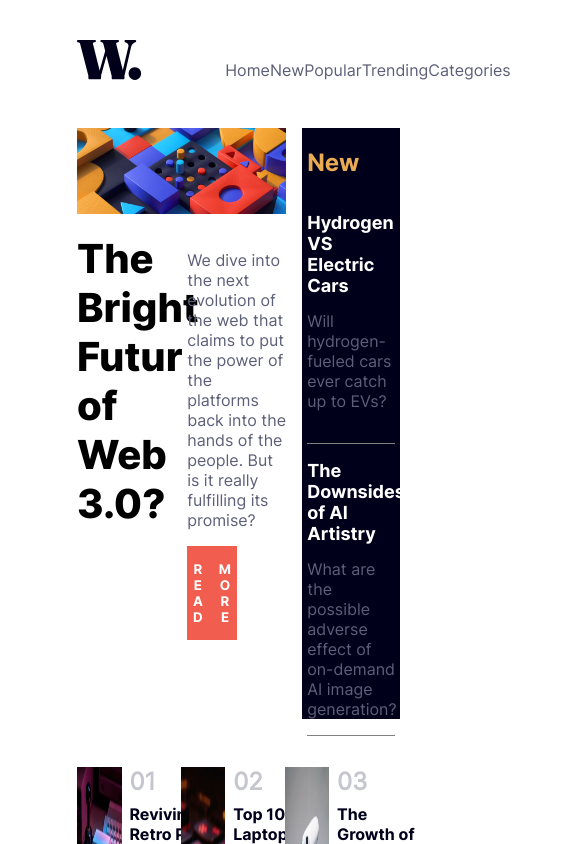
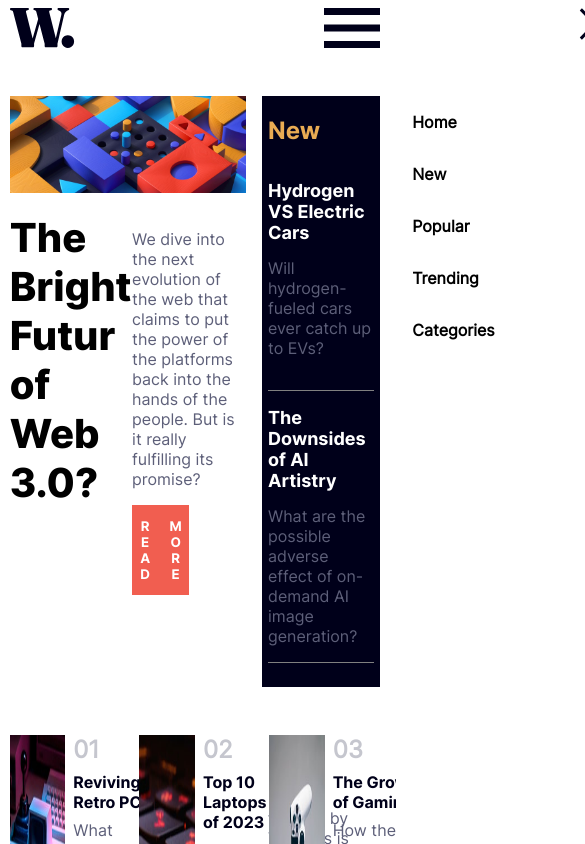
Before and after one commit to TahiryAllaoui/Homepage-component, a React (Vite) app: page / in a window 390 px wide. Shown: the top 844 px of the page, 585 px wide, since content can reach past the window. Built offline with nearby package versions, Linux system fonts and the light colour scheme.

Commit message:
Responsive Navbar done

```diff
--- a/src/components/App.tsx
+++ b/src/components/App.tsx
@@ -7,6 +7,7 @@ function App() {
 
   return (
     <div className='app'>
+      <div id='back'></div>
       <Navbar />
       <Section />
       <Footer />
--- a/src/components/Navbar.tsx
+++ b/src/components/Navbar.tsx
@@ -4,15 +4,33 @@ import logo from '../assets/images/logo.svg'
 import '../style/Navbar.scss'
 
 const Navbar = () => {
+    const handleOpen = () => {
+        let nav = document.querySelector('.navbar-item') as HTMLElement;
+        nav.style.left = "42%";
+        let back = document.querySelector('#back') as HTMLElement;
+        back.style.display = "block";
+    }
+    const handleClose = () => {
+        let nav = document.querySelector('.navbar-item') as HTMLElement;
+        nav.style.left = "calc(100% + 1rem)";
+        let back = document.querySelector('#back') as HTMLElement;
+        back.style.display = "none";
+    }
     return <nav className='navbar-main'>
+        <div className='header-nav'>
             <img src={logo} alt="" />
+            <img src={menuOpen} alt="" className='menu-open' onClick={handleOpen} />
+        </div>
         <div className="navbar-item">
+            <img src={menuCLose} alt="" className='menu-close' onClick={handleClose} />
+            <div className="inner-navbar">
                 <a href="#">Home</a>
                 <a href="#">New</a>
                 <a href="#">Popular</a>
                 <a href="#">Trending</a>
                 <a href="#">Categories</a>
             </div>
+        </div>
     </nav>
 };
 
--- a/src/style/App.scss
+++ b/src/style/App.scss
@@ -15,3 +15,29 @@
   flex-direction: column;
   gap: 3rem;
 }
+
+@media (max-width: 416px) {
+  #root {
+    padding: 0;
+    margin: 0;
+  }
+
+  .app {
+    width: 95%;
+    height: 100%;
+    padding-top: 0.5rem;
+    margin: 0;
+
+    #back {
+      width: 100%;
+      height: 100%;
+      position: absolute;
+      left: 0;
+      top: 0;
+      background-color: black;
+      opacity: 50%;
+      display: none;
+    }
+  }
+
+}
--- a/src/style/Navbar.scss
+++ b/src/style/Navbar.scss
@@ -4,19 +4,100 @@
     display: flex;
     justify-content: space-between;
 
+    .header-nav {
+        .menu-open {
+            display: none;
+        }
+
+    }
+
     .navbar-item {
         display: flex;
         justify-content: space-between;
-        align-items: flex-end;
         width: 50%;
 
-        a {
-            text-decoration: none;
-            color: $Dark-grayish-blue;
 
-            &:hover {
-                color: $soft-orange;
+        .menu-close {
+            display: none;
+        }
+
+        .inner-navbar {
+            display: flex;
+            justify-content: space-between;
+            align-items: flex-end;
+            width: 100%;
+
+
+            a {
+                text-decoration: none;
+                color: $Dark-grayish-blue;
+
+                &:hover {
+                    color: $soft-orange;
+                }
             }
         }
     }
 }
+
+
+
+@media (max-width: 428px) {
+    .navbar-main {
+        display: flex;
+        flex-direction: column;
+        position: relative;
+        width: 100%;
+
+        .header-nav {
+            width: 100%;
+            display: flex;
+            justify-content: space-between;
+
+            .menu-open {
+                width: 3.5rem;
+                display: block;
+            }
+        }
+
+
+        .navbar-item {
+            width: 60%;
+            height: 100svh;
+            background-color: white;
+            position: absolute;
+            z-index: 1;
+            left: calc(100% + 1rem);
+            top: -0.5rem;
+            display: flex;
+            align-items: flex-end;
+            justify-content: flex-start;
+            flex-direction: column;
+            transition: all 750ms;
+            backdrop-filter: blur(5px);
+            gap: 4rem;
+
+            .menu-close {
+                display: block;
+                width: 2rem;
+                height: 2rem;
+                margin: 0.5rem;
+            }
+
+            .inner-navbar {
+                width: 100%;
+                flex-direction: column;
+                align-items: flex-start;
+                gap: 2rem;
+
+                a {
+                    color: black;
+                    padding-left: 1rem;
+                    font-weight: 600;
+
+                }
+            }
+        }
+
+    }
+}
--- a/src/style/index.css
+++ b/src/style/index.css
@@ -27,3 +27,19 @@ body {
 * {
   font-family: 'Inter', sans-serif;
 }
+
+
+@media (max-width: 416px) {
+  :root {
+    width: 100%;
+    padding: 0;
+    margin: 0;
+  }
+
+  body {
+    width: 100%;
+    padding: 0;
+    margin: 0;
+  }
+
+}
```
Lines whose indentation alone changed are shown as unchanged.
